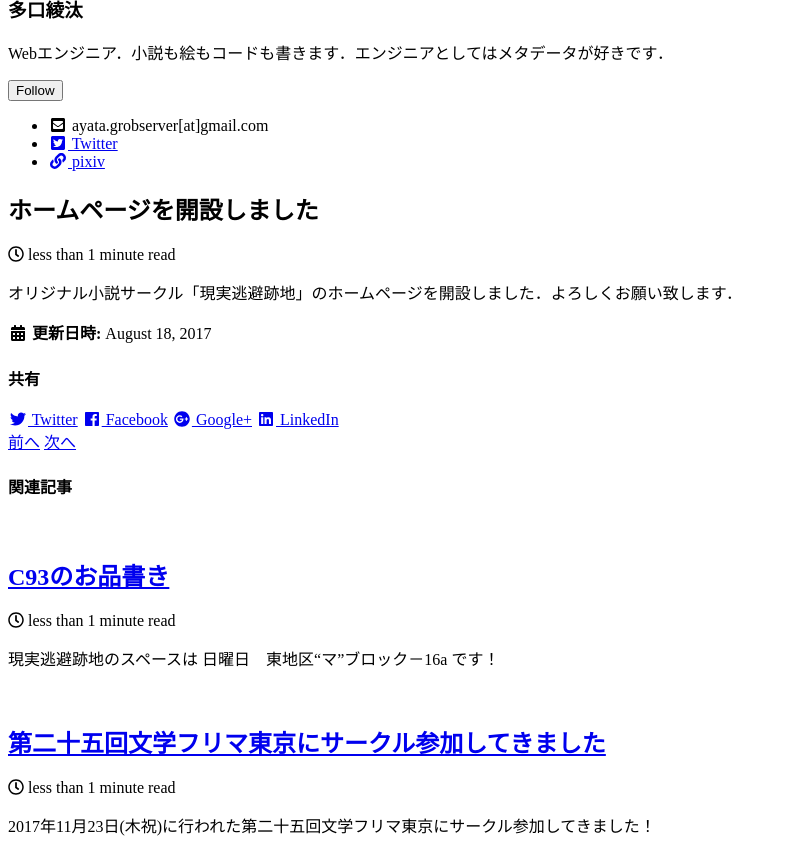
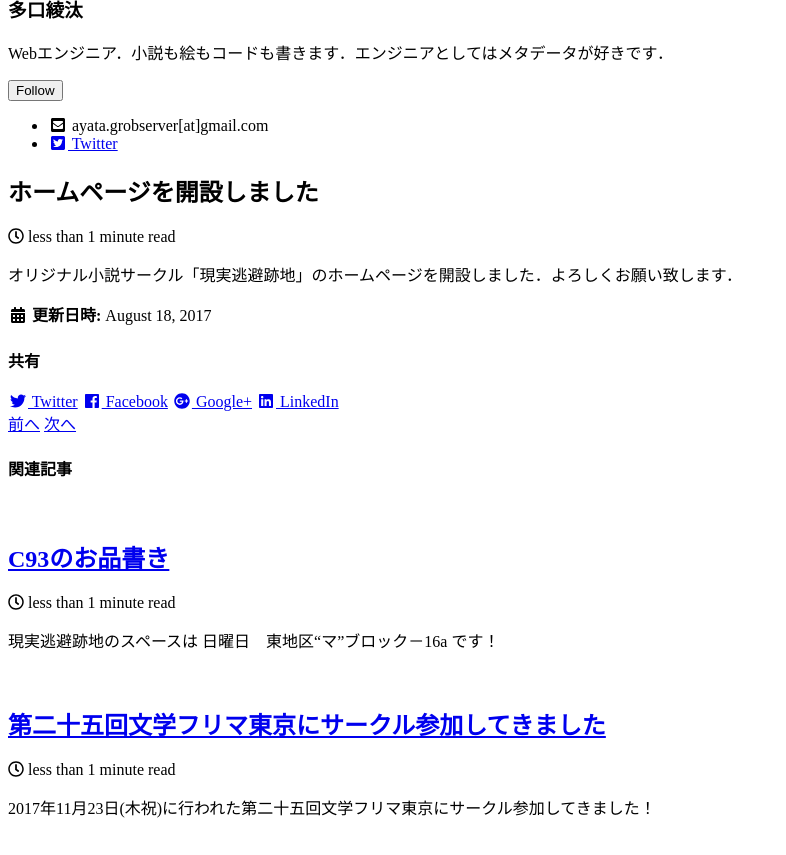
Before and after one commit to Ayata3/Escapism, a Jekyll site: the page built from _posts/2017-08-18-ホームページを開設しました.md, in a window 1280 px wide, cut to the strip 417-1272 px from the top of the page. Shown: the whole strip, without its empty margins (0-786 px from the left). Built offline with Jekyll 4.4.1, drawn with Linux system fonts in a browser that asks for light colours; nearby versions of some CDN libraries; a script bundle is joined from its source files by our own code.

Commit message:
[fix]: modified profile on sidebar

```diff
--- a/_data/authors.yml
+++ b/_data/authors.yml
@@ -4,7 +4,7 @@
   bio: "Webエンジニア．小説も絵もコードも書きます．エンジニアとしてはメタデータが好きです．"
   avatar: "https://pbs.twimg.com/profile_images/566619725090676736/iD24NfRg_400x400.jpeg"
   twitter: "ayata_taguchi_"
-  pixiv : "2457129"
+  uri : "2457129"
 
 さとみん:
   name: "さとみん"
--- a/_includes/author-profile-custom-links.html
+++ b/_includes/author-profile-custom-links.html
@@ -1,7 +1,7 @@
-{% if author.pixiv %}
+<!--{% if author.pixiv %}
 <li>
   <a href="https://www.pixiv.net/member.php?id={{ author.pixiv }}" itemprop="sameAs">
     <i class="fas fa-fw fa-link" aria-hidden="true"></i> pixiv
   </a>
 </li>
-{% endif %}
+{% endif %}-->
--- a/_includes/head/custom.html
+++ b/_includes/head/custom.html
@@ -1,5 +1,6 @@
 <!-- start custom head snippets -->
 
 <!-- insert favicons. use http://realfavicongenerator.net/ -->
+<link rel="shortcut icon" href="{{ site.url }}/assets/img/favicon.ico">
 
 <!-- end custom head snippets -->
```
Also changed, not shown: _includes/author-profile.html (line endings or trailing spaces).
